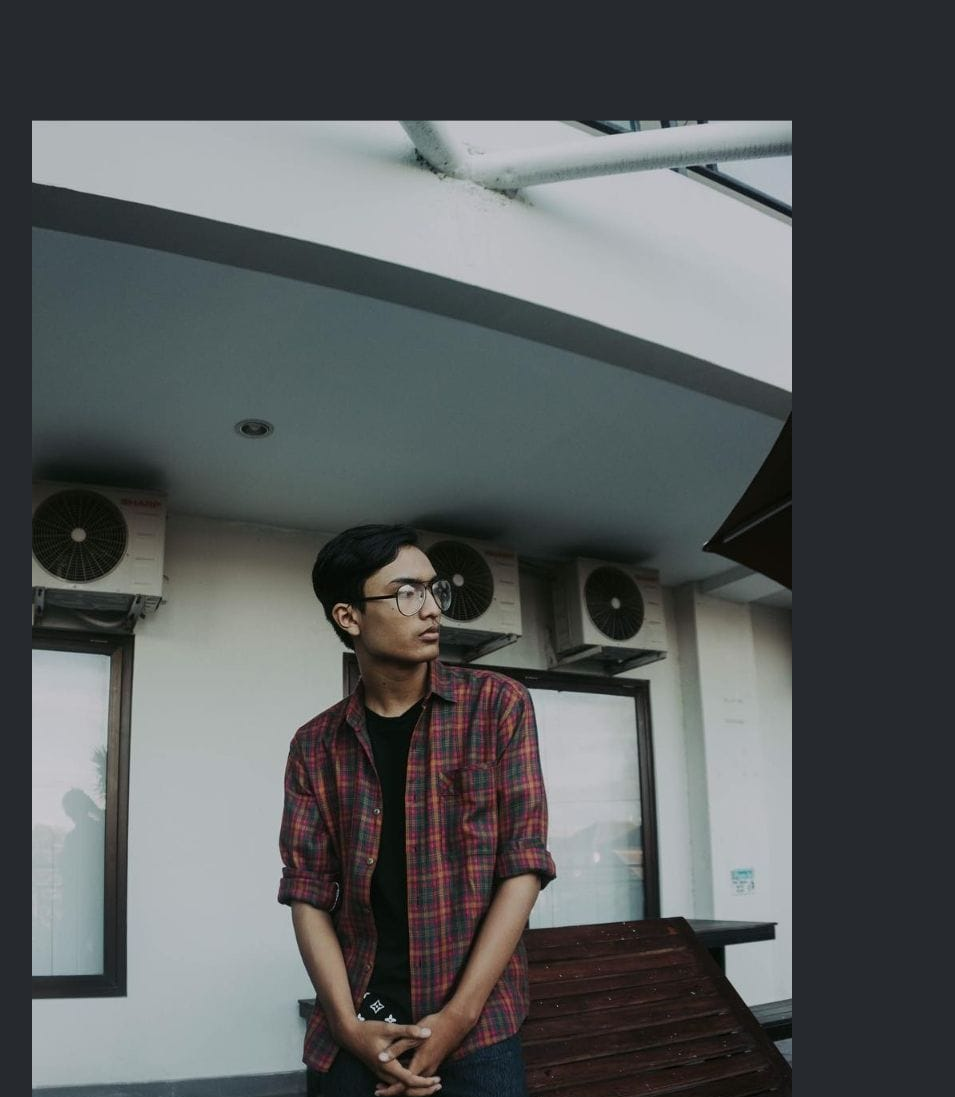
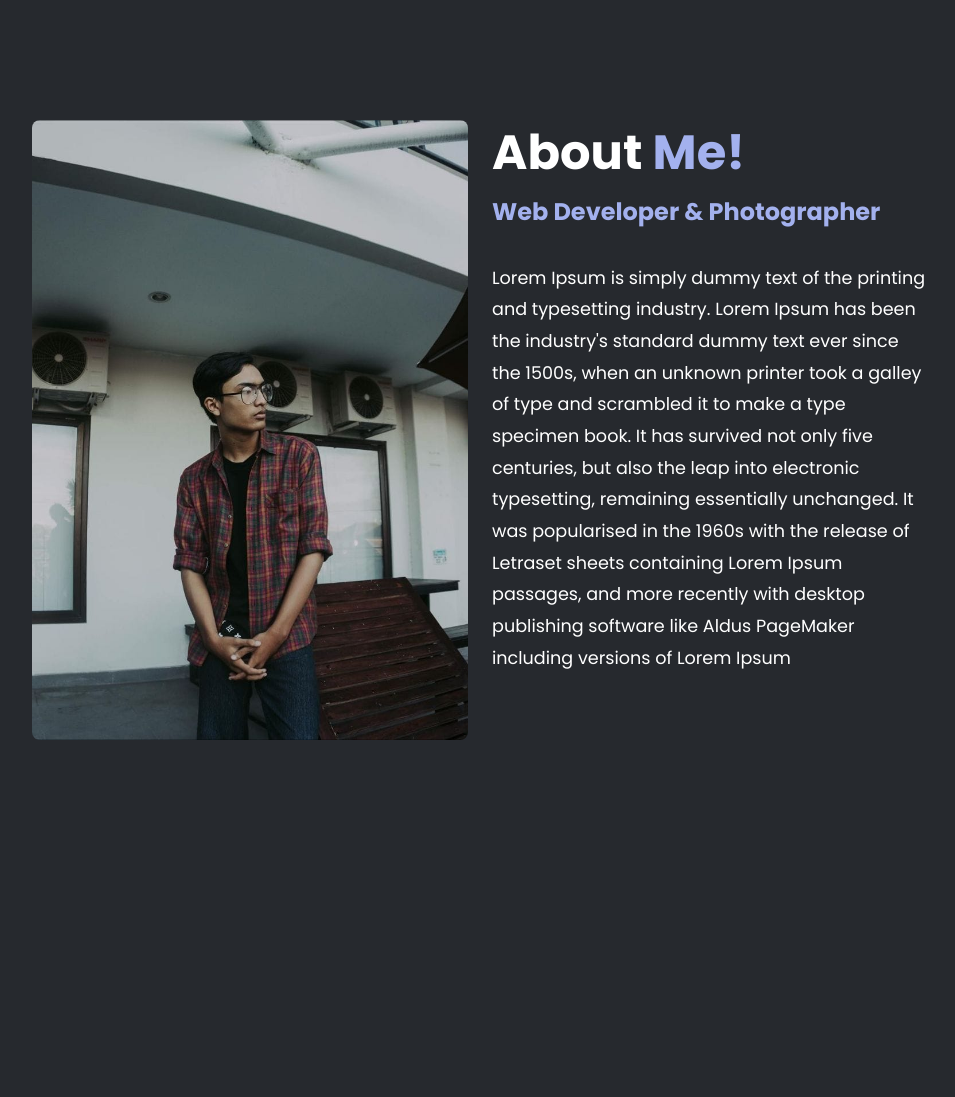
Before and after one commit to aryaintrn/porto-v2, a plain HTML site: page index.html in a window 1280 px wide. Shown: the part 840-1937 px from the top of the page, without its empty margins (160-1115 px from the left). After the commit the page ends 1707 px from the top, so only its background shows below. Drawn offline with nearby package versions, Linux system fonts and the light colour scheme.

Commit message:
Update style.css

```diff
--- a/css/style.css
+++ b/css/style.css
@@ -136,7 +136,7 @@ section{
 }
 
 .home-text p{
-    color: var(--second-color);
+    color: var(--main-color);
     font-size: var(--p-font);
     line-weight: 1.8;
     margin-bottom: 40px;
@@ -162,3 +162,37 @@ header.sticky{
     border-bottom: 1px solid #ffffff1a;
     padding: 12px 15%;
 }
+
+.about-pages{
+    display: grid;
+    grid-template-columns: repeat(2, 1fr);
+    align-items: center;
+    gap: 1.5rem;
+}
+
+.about-img img{
+    max-width: 530px;
+    height: auto;
+    width: 100%;
+    border-radius: 8px;
+}
+
+.about-pages h2{
+    font-size: var(--h2-font);
+    line-height: 1;
+}
+
+.about-pages h4{
+    font-size: 24px;
+    font-height: 600;
+    color: var(--main-color);
+    line-height: 1.7;
+    margin: 15px 0 30px;
+}
+
+.about-pages p{
+    color: var(--text-color);
+    font-size: var(--p-font);
+    line-height: 1.8;
+    margin-bottom: 4rem;
+}
```
